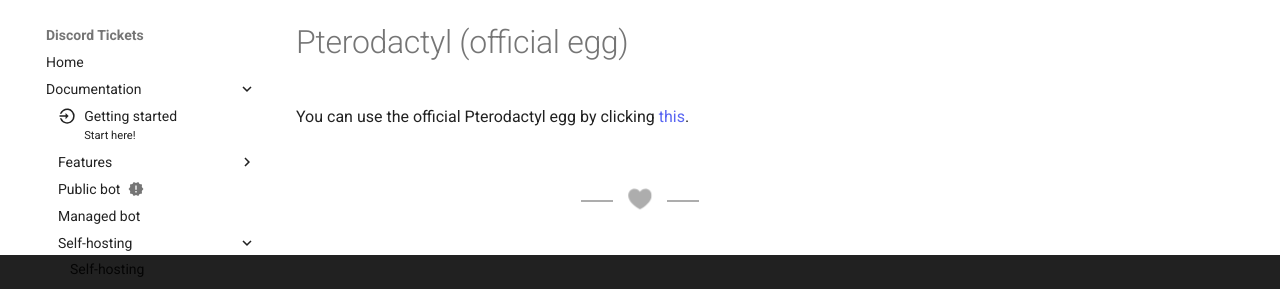
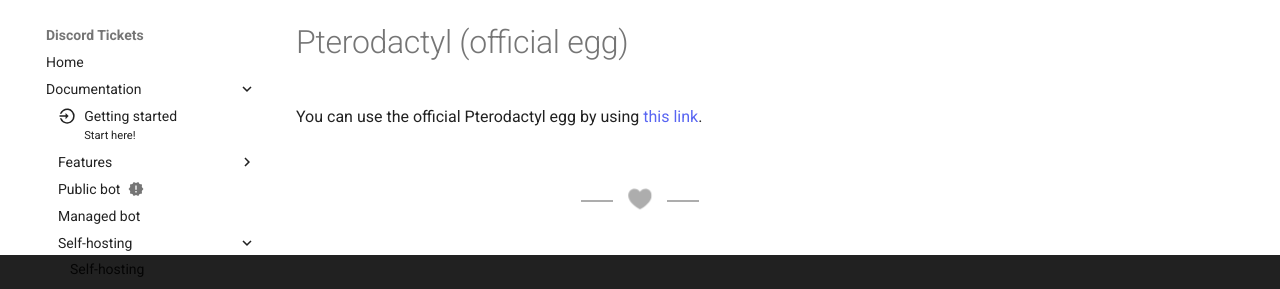
Before and after one commit to discord-tickets/docs, an MkDocs documentation site: the page built from docs/self-hosting/installation/pterodactyl/official.md, in a window 1280 px wide. Shown: the part 122-411 px from the top of the page. Built offline with MkDocs 1.6.1 and Material for MkDocs 9.7.7, drawn with Linux system fonts in a browser that asks for light colours; comment, search, counter and statistics services are not loaded.

Commit message:
Update official.md

```diff
--- a/docs/self-hosting/installation/pterodactyl/official.md
+++ b/docs/self-hosting/installation/pterodactyl/official.md
@@ -3,4 +3,4 @@
 ---
 
 # Pterodactyl (official egg)
-You can use the official Pterodactyl egg by clicking [this](https://github.com/JoseMoranUrena523/discord-tickets-pterodactyl-egg).
+You can use the official Pterodactyl egg by using [this link](https://dl.discordtickets.app/bot/pterodactyl.json).
```
